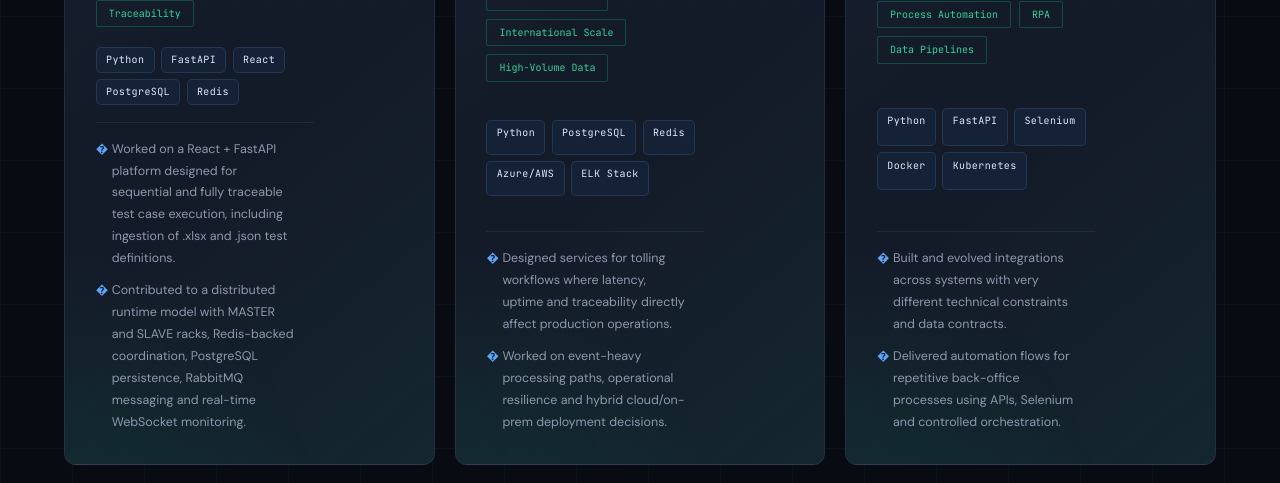
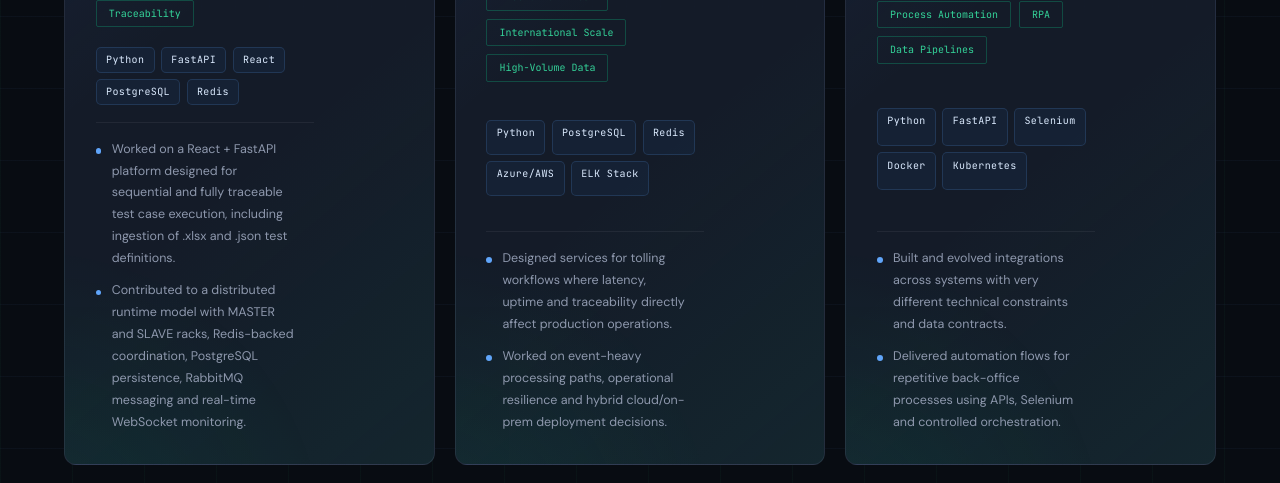
Before and after one commit to Piixel98/portfolio, a React (Vite) app: page / in a window 1280 px wide. Shown: the part 4520-5003 px from the top of the page. Built offline with nearby package versions, Linux system fonts and the light colour scheme.

Commit message:
fix: replace corrupt project card marker

```diff
--- a/src/components/Projects/Projects.css
+++ b/src/components/Projects/Projects.css
@@ -183,7 +183,12 @@
   position: absolute;
   left: 0;
   color: var(--color-accent-soft);
-  content: '�';
+  content: '';
+  top: 0.75em;
+  width: 0.35rem;
+  height: 0.35rem;
+  border-radius: 999px;
+  background: currentColor;
 }
 
 .project-card__stack {
```
